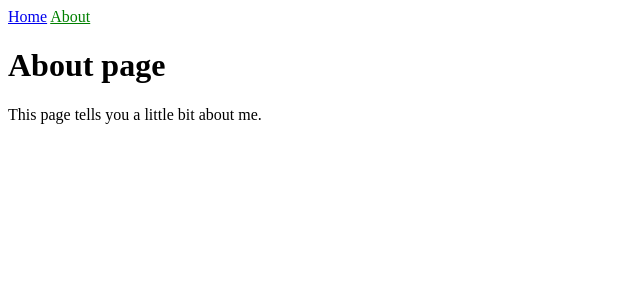
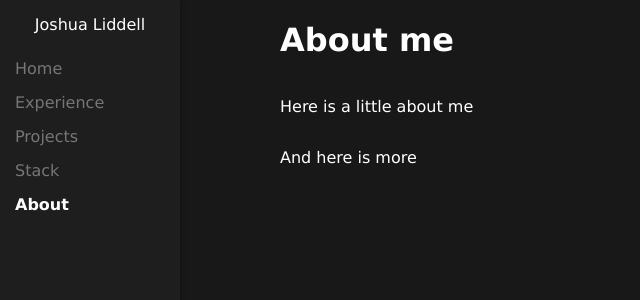
Before and after one commit to Josh-Liddell/JoshWebsite, a Jekyll site: the page built from about.html, in a window 1280 px wide. Shown: the top 300 px of the page, without its empty margins (0-640 px from the left). Built offline with Jekyll 4.4.1, drawn with Linux system fonts in a browser that asks for light colours.

Commit message:
Initial styling and navbar setup

```diff
--- a/_includes/navigation.html
+++ b/_includes/navigation.html
@@ -1,5 +1,14 @@
-<nav>
-    {% for item in site.data.navigation %}
-      <a href="{{ item.link }}"{% if page.url == item.link %} class="current"{% endif %}>{{ item.name }}</a>
-    {% endfor %}
-</nav>
+<div class="sidebar">
+  <div class="header">
+      <!-- <img src="images/JoshsHeadshot2.png" alt="Headshot" style="width: 40px; height: 40px; border-radius: 50%; margin-right: 10px;"> -->
+      <span>Joshua Liddell</span>
+  </div>
+
+  <ul>
+
+  {% for item in site.data.navigation %}
+    <li><a href="{{ item.link }}"{% if page.url == item.link %} class="current"{% endif %}>{{ item.name }}</a></li>
+  {% endfor %}
+  </ul>
+
+</div>
--- a/_layouts/default.html
+++ b/_layouts/default.html
@@ -6,7 +6,11 @@
     <link rel="stylesheet" href="/assets/css/styles.css">
   </head>
   <body>
-    {% include navigation.html %}
-    {{ content }}
+    <div class="container">
+      {% include navigation.html %}
+      <div class="main-content">
+        {{ content }}
+      </div>
+    </div>
   </body>
 </html>
--- a/_sass/main.scss
+++ b/_sass/main.scss
@@ -1,3 +1,62 @@
-.current {
-    color: green;
+.sidebar ul li a.current {
+    font-weight: bold;
+    color: white;
+    // color: #007bff;
 }
+
+
+body {
+    margin: 0;
+    font-family: Verdana, sans-serif;
+    color: white;
+    background-color: rgb(24, 24, 24)
+}
+
+.container {
+    display: flex;
+    height: 100vh;
+}
+
+.header {
+    display: flex; /* Enables flexbox */
+    justify-content: center; /* Horizontally centers the content */
+    margin-bottom: 25px;
+  }
+
+.sidebar {
+    display: flex; /* Flex display for children */
+    flex-direction: column; /* Stack items vertically */
+    width: 150px;
+    background-color: #1e1e1e;
+    color: #fff;
+    padding: 15px;
+    margin-right: 100px;
+    box-shadow: 2px 0 5px rgba(0, 0, 0, 0.2);
+}
+
+.sidebar ul {
+    list-style-type: none;
+    padding: 0;
+    margin: 0;
+}
+
+.sidebar ul li {
+    margin-bottom: 15px;
+}
+
+.sidebar ul li a {
+    text-decoration: none;
+    display: block;
+    color: rgb(118, 118, 118);
+    transition: color 0.3s ease-in-out;
+}
+
+.sidebar ul li a:hover {
+    color: white;
+
+}
+
+.main-content {
+    display: flex; /* Flex display for children */
+    flex-direction: column; /* Stack items vertically */
+}
--- /dev/null
+++ b/about.html
@@ -0,0 +1,9 @@
+---
+layout: default
+title: About
+---
+
+<h1>{{ "About me" | Capitalize }}</h1>
+
+<p>Here is a little about me</p>
+<p>And here is more</p>
--- a/about.md
+++ /dev/null
@@ -1,7 +0,0 @@
----
-layout: default
-title: About
----
-# About page
-
-This page tells you a little bit about me.
```
Also changed, not shown: _data/navigation.yml (+11 -0 lines), README.md (added), index.html (line endings or trailing spaces), 1 other file.
